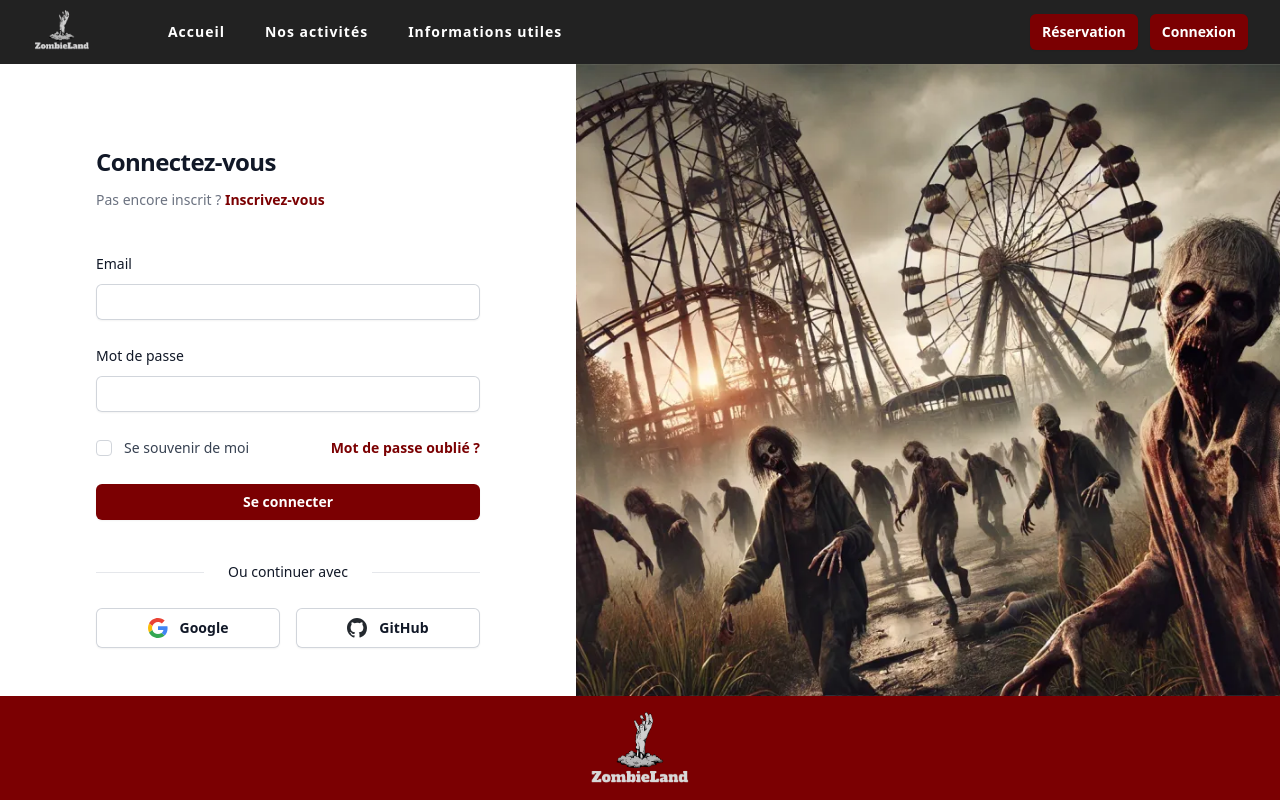
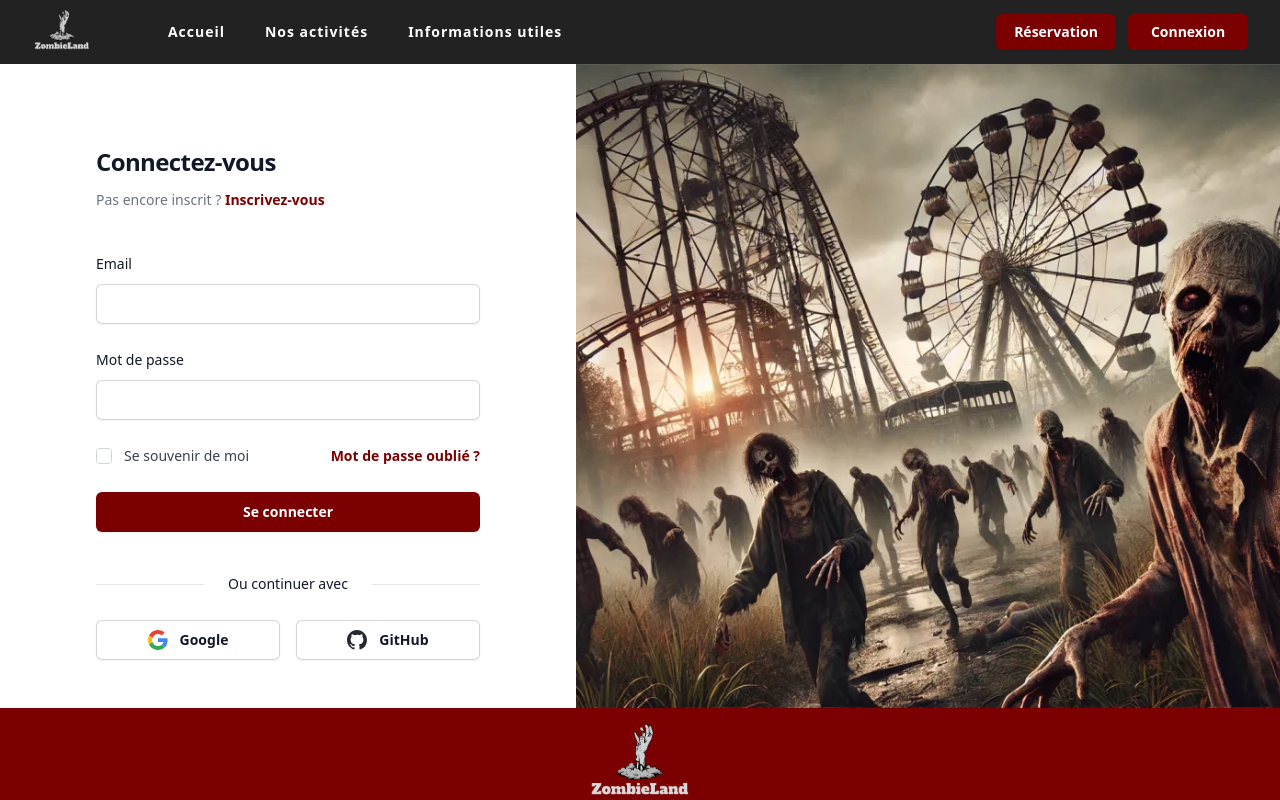
Before and after one commit to Camille-ldt/ZombieLand-front, a React (Vite) app: page /login in a window 1280 px wide. Shown: the top 800 px of the page. Built offline with nearby package versions, Linux system fonts and the light colour scheme.

Commit message:
reglage_animation_bouton_connexion_deconnexion_largeur_hateur

```diff
--- a/src/App.tsx
+++ b/src/App.tsx
@@ -8,7 +8,7 @@ const App = () => {
   return (
     <AuthProvider>
       <ToastContainer
-        position="top-right"
+        position="bottom-right"
         autoClose={3000}
         hideProgressBar={false}
         newestOnTop={false}
--- a/src/Pages/Login.tsx
+++ b/src/Pages/Login.tsx
@@ -80,7 +80,7 @@ const Login = () => {
                           autoComplete="email"
                           value={email}
                           onChange={(e) => setEmail(e.target.value)}
-                          className="block w-full rounded-md border-0 py-1.5 shadow-sm ring-1 ring-inset ring-gray-300 placeholder:text-gray-400 focus:ring-2 focus:ring-inset focus:ring-red-primary sm:text-sm/6"
+                          className="block w-full rounded-md border-0 py-2 shadow-sm ring-1 ring-inset ring-gray-300 placeholder:text-gray-400 focus:ring-2 focus:ring-inset focus:ring-red-primary sm:text-sm/6"
                         />
                       </div>
                     </div>
@@ -98,7 +98,7 @@ const Login = () => {
                           autoComplete="current-password"
                           value={password}
                           onChange={(e)=> setPassword(e.target.value)}
-                          className="block w-full rounded-md border-0 py-1.5 shadow-sm ring-1 ring-inset ring-gray-300 placeholder:text-gray-400 focus:ring-2 focus:ring-inset focus:ring-red-primary sm:text-sm/6"
+                          className="block w-full rounded-md border-0 py-2 shadow-sm ring-1 ring-inset ring-gray-300 placeholder:text-gray-400 focus:ring-2 focus:ring-inset focus:ring-red-primary sm:text-sm/6"
                         />
                       </div>
                     </div>
@@ -128,7 +128,7 @@ const Login = () => {
                       <button
                         type="submit"
                         disabled={isLoading}
-                        className="flex w-full justify-center rounded-md bg-red-primary px-3 py-1.5 text-sm/6 font-semibold text-white shadow-sm hover:bg-red-secondary focus-visible:outline focus-visible:outline-2 focus-visible:outline-offset-2 focus-visible:outline-red-primary"
+                        className="flex w-full justify-center rounded-md bg-red-primary px-3 py-2 text-sm/6 font-semibold text-white shadow-sm hover:bg-red-secondary focus-visible:outline focus-visible:outline-2 focus-visible:outline-offset-2 focus-visible:outline-red-primary"
                       >
                        {isLoading ? 'Connexion...' : 'Se connecter'}
                       </button>
--- a/src/components/Navbar.tsx
+++ b/src/components/Navbar.tsx
@@ -78,19 +78,24 @@ const Navbar = () => {
 
           {/* Section de droite contenant les boutons Réservation et Connexion/Déconnexion */}
           <div className="flex items-center gap-3">
-            <RedLink to="/" textSize="text-sm">
+            {/* Bouton Réservation */}
+            <RedLink to="/" textSize="text-sm" position="min-w-[120px] w-full flex justify-center">
               Réservation
             </RedLink>
-
             {user ? (
               <button
+                type="button"
                 onClick={logout}
-                className="rounded-md bg-red-primary px-3 py-1.5 text-sm font-semibold text-white shadow-sm hover:bg-red-secondary focus-visible:outline focus-visible:outline-2 focus-visible:outline-offset-2 focus-visible:outline-red-primary"
+                className="min-w-[120px] w-full flex justify-center items-center rounded-md bg-red-primary px-3 py-2 text-sm font-semibold text-white shadow-sm hover:bg-red-secondary transform transition-transform duration-400 hover:scale-110 focus-visible:outline focus-visible:outline-2 focus-visible:outline-offset-2 focus-visible:outline-indigo-500"
               >
                 Déconnexion
               </button>
             ) : (
-              <RedLink to="/login" textSize="text-sm">
+              <RedLink
+                to="/login"
+                textSize="text-sm"
+                position="min-w-[120px] w-full flex justify-center"
+              >
                 Connexion
               </RedLink>
             )}
```
